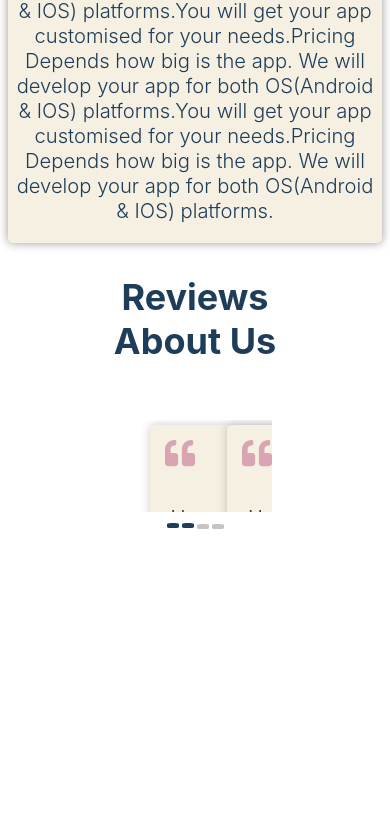
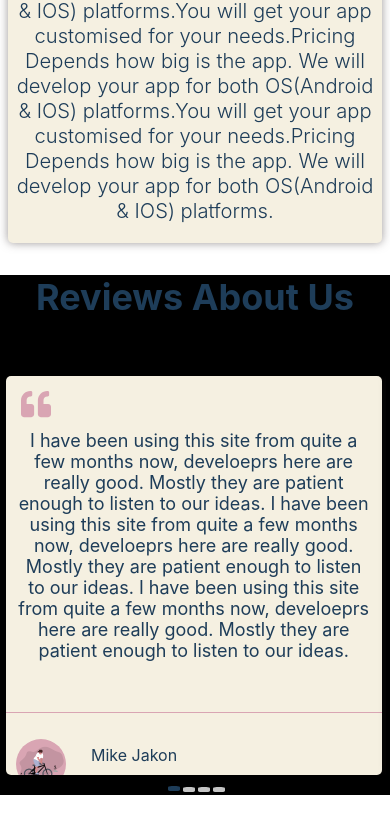
Before and after one commit to umangag07/Reactjs-Projects, a React (Create React App) app in the folder smooth-scroll-website/: page / in a window 390 px wide. Shown: the part 5947-6780 px from the top of the page. After the commit the page ends 6742 px from the top, so only its background shows below. Built offline with nearby package versions, Linux system fonts and the light colour scheme.

Commit message:
Made card carousal responsive for phones

```diff
--- a/smooth-scroll-website/src/Components/ReviewCard/CardIndex.jsx
+++ b/smooth-scroll-website/src/Components/ReviewCard/CardIndex.jsx
@@ -13,6 +13,22 @@ const ReviewCardConatainer = styled.div`
   border-radius: 5px;
   margin: 5px 2em;
   position: relative;
+
+  @media (max-width:376px){
+    width: 98%;
+  height: 100%;
+  margin: 0px 0em;
+  box-shadow: 0px 0px 10px rgba(88, 80, 80, 0.1);
+  }
+  @media (max-width:415px){
+    @media (min-width:377px){
+    width: 99%;
+  height: 100%;
+  margin: 0px 0em;
+  box-shadow: 0px 0px 10px rgba(88, 80, 80, 0.1);
+  }
+  }
+
 `;
 
 const QuoteIcon = styled.div`
@@ -21,6 +37,12 @@ const QuoteIcon = styled.div`
   left: 15px;
   font-size: 30px;
   color: ${theme.color5};
+
+  @media (max-width:376px){
+    top: 5px;
+  left: 10px;
+  font-size: 20px;
+  }
 `;
 const Reviewtext = styled.p`
   position: absolute;
@@ -28,14 +50,41 @@ const Reviewtext = styled.p`
   color: ${theme.color2};
   padding-left: 12px;
   padding-right: 13px;
+  margin-top:4em;
+  margin-bottom:10em;
+  @media (max-width:768px){
+    @media (min-width:377px){
+    margin-top:3em;
+    margin-bottom:1em;
+  }}
+  @media (max-width:376px){
+
+  font-size: 15px;
+  margin-top:3em;
+  margin-bottom:0em;
+  }
 `;
 const Line = styled.span`
   min-width: 80%;
   min-height: 1px;
   display: flex;
   background-color: ${theme.color5};
-  margin-top: 20px;
-  margin-bottom: 5px;
+  margin-top: 6em;
+  margin-bottom: 1em;
+
+  @media (max-width:376px){
+
+
+    margin-top:0em;
+    margin-bottom:0em;
+    }
+
+  @media (max-width:415px){
+    @media (min-width:377px){
+
+    margin-top:2em;
+    margin-bottom:1em;
+    }}
 `;
 const UserDetail = styled.div`
   display: flex;
@@ -62,7 +111,7 @@ export function CardIndex(props) {
         <QuoteIcon>
           <FontAwesomeIcon icon={faQuoteLeft} />
         </QuoteIcon>
-        <Marginer direction="vertical" margin="4em" />
+        {/* <Marginer direction="vertical" margin="4em" /> */}
         <Reviewtext>{Review}</Reviewtext>
         <Marginer direction="vertical" margin="19em" />
         <Line />
--- a/smooth-scroll-website/src/Container/homepage/ReviewSection.jsx
+++ b/smooth-scroll-website/src/Container/homepage/ReviewSection.jsx
@@ -22,20 +22,77 @@ const ReviewContainer = styled(Element)`
   min-height: 700px;
   display: flex;
   flex-direction: column;
-  align-items: center;
+  background-color:#000;
+
   margin-left: 10vh;
   margin-right: 10vh;
+  @media (max-width:768px){
+    @media (min-width:377px){
+
+    margin-left:0px;
+    margin-right:0px;
+    min-height: 900px;
+
+  }}
+
+    @media (max-width:376px){
+
+    margin-left:0px;
+    margin-right:0px;
+    min-height: 00px;
+
+  }
+
+  @media (max-width:415px){
+
+    margin-left:0px;
+    margin-right:0px;
+    min-height: 00px;
+  }
 `;
 const StyledCarousalProvider = styled(CarouselProvider)`
   width: 70%;
+
+
+  @media (max-width:768px){
+    @media (min-width:377px){
+    padding-left: 60px;
+    padding-right:10px;
+    margin-left:40px;
+    margin-right:40px;
+    width:100%;
+    height:60%;
+    align-self:center;
+  }}
+  @media (max-width:376px){
+    padding-left: 10px;
+    padding-right:10px;
+    margin-left:5px;
+    margin-right:0px;
+    width:100%;
+    height:90%;
+    align-self:center;
+  }
+  @media (max-width:415px){
+    @media (min-width:377px){
+    padding-left: 2px;
+    padding-right:0px;
+
+    width:98%;
+    height:90%;
+    align-self:center;
+  }}
 `;
 const StyledSlide = styled(Slide)`
  .carousel__dot--selected {
      display:flex;
      justify-content:center;
+
  }
+
 `;
 const StyledDotGroup = styled(DotGroup)`
+
   button {
     width: 2px;
     height: 5px;
@@ -55,16 +112,25 @@ const StyledDotGroup = styled(DotGroup)`
   }
 `;
 
+// function getWindowDimension(){
+//   const{innerWidth: width, innerHeight: height} = window;
+//   console.log(width , height );
+
+// }
 export function ReviewSection() {
+
+
+  const VisibleSlide = 1;
   return (
+
     <ReviewContainer name="ReviewConatiner">
       <SectionTitle>Reviews About Us</SectionTitle>
       <Marginer direction="vertical" margin="2em" />
       <StyledCarousalProvider
-        naturalSlideHeight={240}
+        naturalSlideHeight={210}
         naturalSlideWidth={200}
         totalSlides={4}
-        visibleSlides={2}
+        visibleSlides={VisibleSlide}
       >
         <Slider>
           <StyledSlide index={0}>
```
